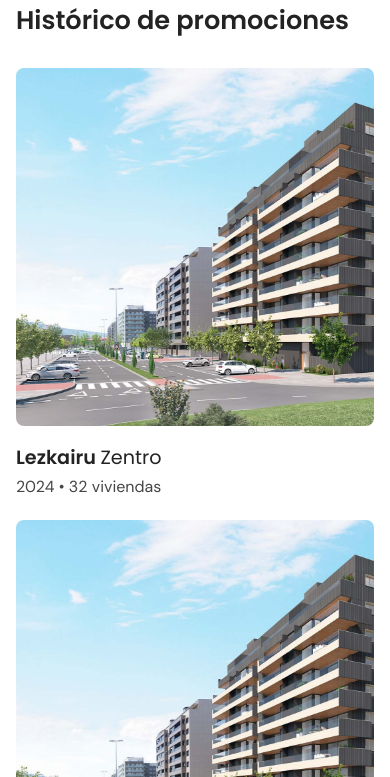
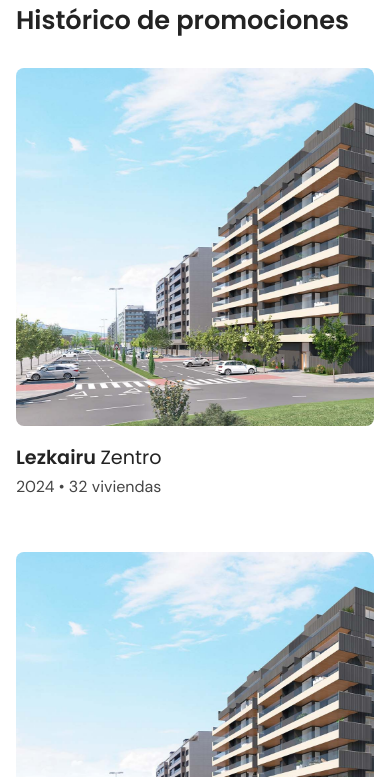
Before and after one commit to xabiangos-design/andia, a website: page historico.html in a window 390 px wide. Shown: the part 67-844 px from the top of the page. Drawn offline with Linux system fonts and the light colour scheme.

Commit message:
ajuste mobile

```diff
--- a/scss/_cards.scss
+++ b/scss/_cards.scss
@@ -122,4 +122,7 @@ section.section.bg-gray{
     h3{
         margin-bottom: .5rem;
     }
+    @include mobile{
+        margin-bottom: 2rem;
+    }
 }
```
Also changed, not shown: css/custom.css.
